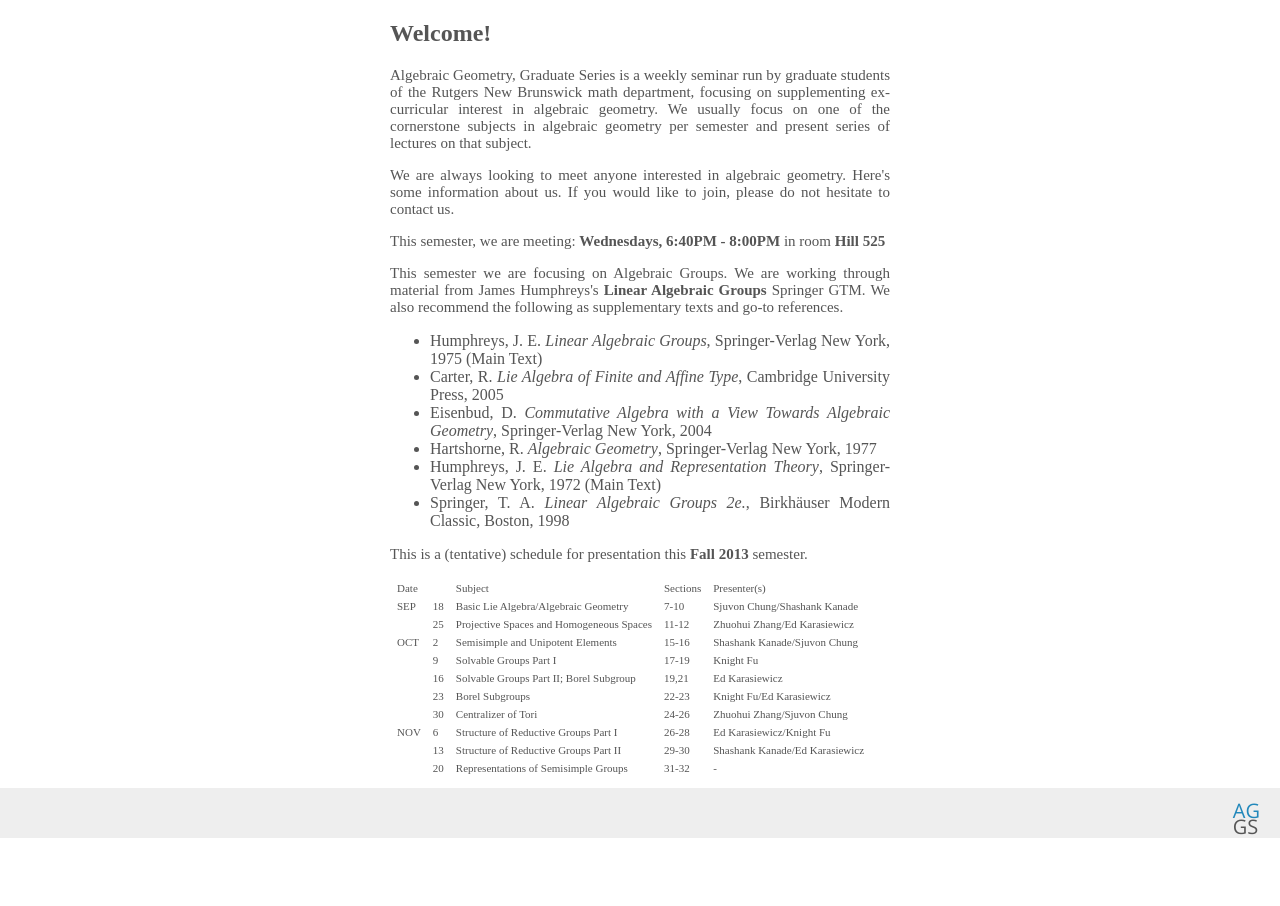
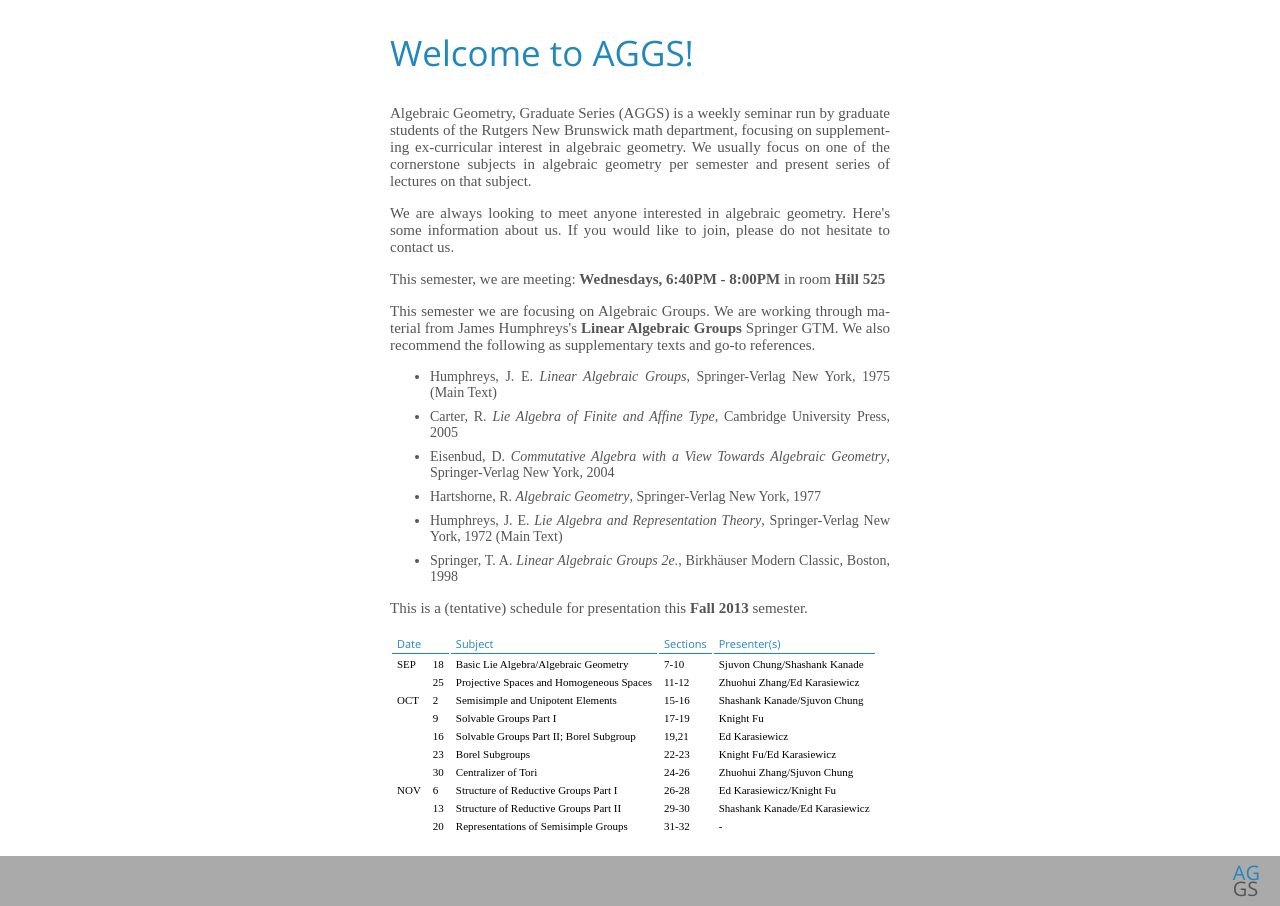
Before and after one commit to evilwire/aggs_site, a plain HTML site: page index.html in a window 1280 px wide. Before the commit the page ends 840 px from the top, so only its background shows below. Drawn offline with nearby package versions, Linux system fonts and the light colour scheme.

Commit message:
edit bottom bar, fixed styling for table

```diff
--- a/css/main.css
+++ b/css/main.css
@@ -1,18 +1,22 @@
 html, body
 {
    color: #555;
+   margin: 0px;
 }
 
 p
 {
    font-size: 15px;
    font-weight: 300;
+   hyphens: auto;
 }
 
 table
 {
    font-size: 11px;
    text-align: left;
+   margin-bottom: 20px;
+   color: #000;
 }
 
 td
@@ -24,18 +28,16 @@ td
 .main-content
 {
    width: 500px;
-   margin: 0px auto;
+   margin: 25px auto 0px;;
    text-align: justify;
 }
 
 .footer
 {
    margin: 0px;
-   position: absolute;
-   left: 0px;
    width: 100%;
    height: 50px;
-   background-color: #eee;
+   background-color: #aaa;
    margin-top: 10px;
 }
 
@@ -43,7 +45,7 @@ td
 {
    float: right;
    margin-right: 20px;
-   margin-top: 20px;
+   margin-top: 14px;
    font-family: 'Open sans', sans-serif;
    font-size: 20px;
 }
@@ -54,3 +56,33 @@ td
    font-size: 20px;
    color: #28b;
 }
+
+h2
+{
+   font-family: 'Open sans', sans-serif;
+   color: #28b;
+   font-weight: 300;
+   font-size: 35px;
+}
+
+ul
+{
+   font-size: 14px;
+}
+
+li
+{
+   margin: 8px 0px;
+}
+
+.heading
+{
+   font-weight: 400;
+   color: #28b;
+   font-family: 'Open sans', sans-serif;
+}
+
+.heading td
+{
+   border-bottom: 1px solid #28b;
+}
--- a/index.html
+++ b/index.html
@@ -15,13 +15,13 @@ AGGS -- Algebraic Geometry, Graduate Series Fall 2013
       <section>
 	 <div class='intro'>
 	 <h2>
-	 Welcome!
+	 Welcome to AGGS!
 	 </h2>
 	 <p>
-	    Algebraic Geometry, Graduate Series is a weekly seminar run by
-	    graduate students of the Rutgers New Brunswick math
-	    department, focusing on supplementing ex-curricular
-	    interest in algebraic geometry. We usually focus on one
+	    Algebraic Geometry, Graduate Series (AGGS) is a weekly seminar run
+            by graduate stu&shy;dents of the Rutgers New Brunswick math
+	    de&shy;part&shy;ment, fo&shy;cus&shy;ing on sup&shy;ple&shy;ment&shy;ing
+            ex-cur&shy;ric&shy;u&shy;lar interest in algebraic geometry. We usually focus on one
 	    of the cornerstone subjects in algebraic geometry per
 	    semester and present series of lectures on that subject.
 	 </p>
@@ -42,7 +42,7 @@ AGGS -- Algebraic Geometry, Graduate Series Fall 2013
          </div>
          <p>
 	    This semester we are focusing on Algebraic Groups. We are
-	    working through material from James Humphreys's <strong>Linear
+	    working through ma&shy;te&shy;ri&shy;al from James Humphreys's <strong>Linear
 	    Algebraic Groups</strong> Springer GTM. We also recommend
 	    the following as supplementary texts and go-to references.
 	 </p>
@@ -74,7 +74,7 @@ AGGS -- Algebraic Geometry, Graduate Series Fall 2013
 	    2013</strong> semester.
 	    </p>
 	    <table>
-	    <tr class='header'>
+	    <tr class='heading'>
 	       <td colspan=2>Date</td><td>Subject</td><td>Sections</td><td>Presenter(s)</td>
 	    </tr>
 	    <tr>
```
